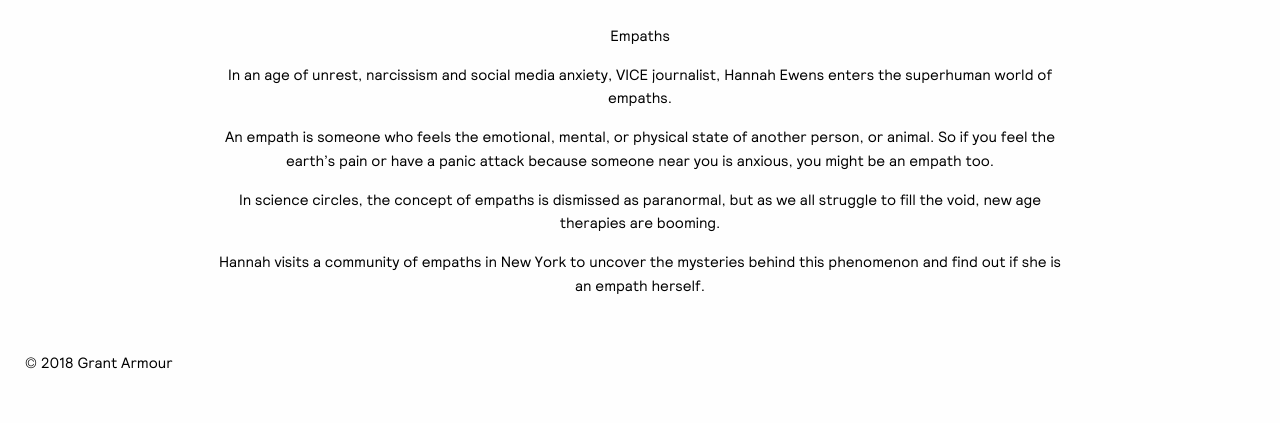
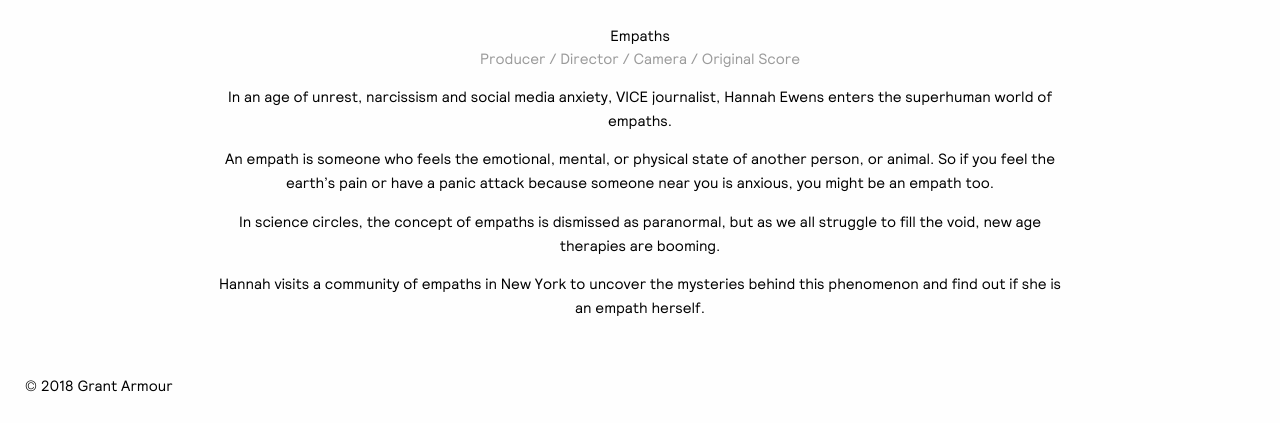
Before and after one commit to garethjohnsdesign/grantarmour.com, a Jekyll site: the page built from _projects/empaths.markdown, in a window 1280 px wide, cut to the strip 515-938 px from the top of the page. Built offline with Jekyll 4.4.1, drawn with Linux system fonts in a browser that asks for light colours; before the commit the page ends 916 px from its top, so only the background shows below that.

Commit message:
Updated Empaths

```diff
--- a/_projects/empaths.markdown
+++ b/_projects/empaths.markdown
@@ -4,6 +4,7 @@ date: 2018-03-03 17:17:00 Z
 is-front: true
 image: "/uploads/Screen%20Shot%202018-03-03%20at%2017.34.37.png"
 vimeo: 258121795
+credit: Producer / Director / Camera / Original Score
 layout: project
 ---
 
```
